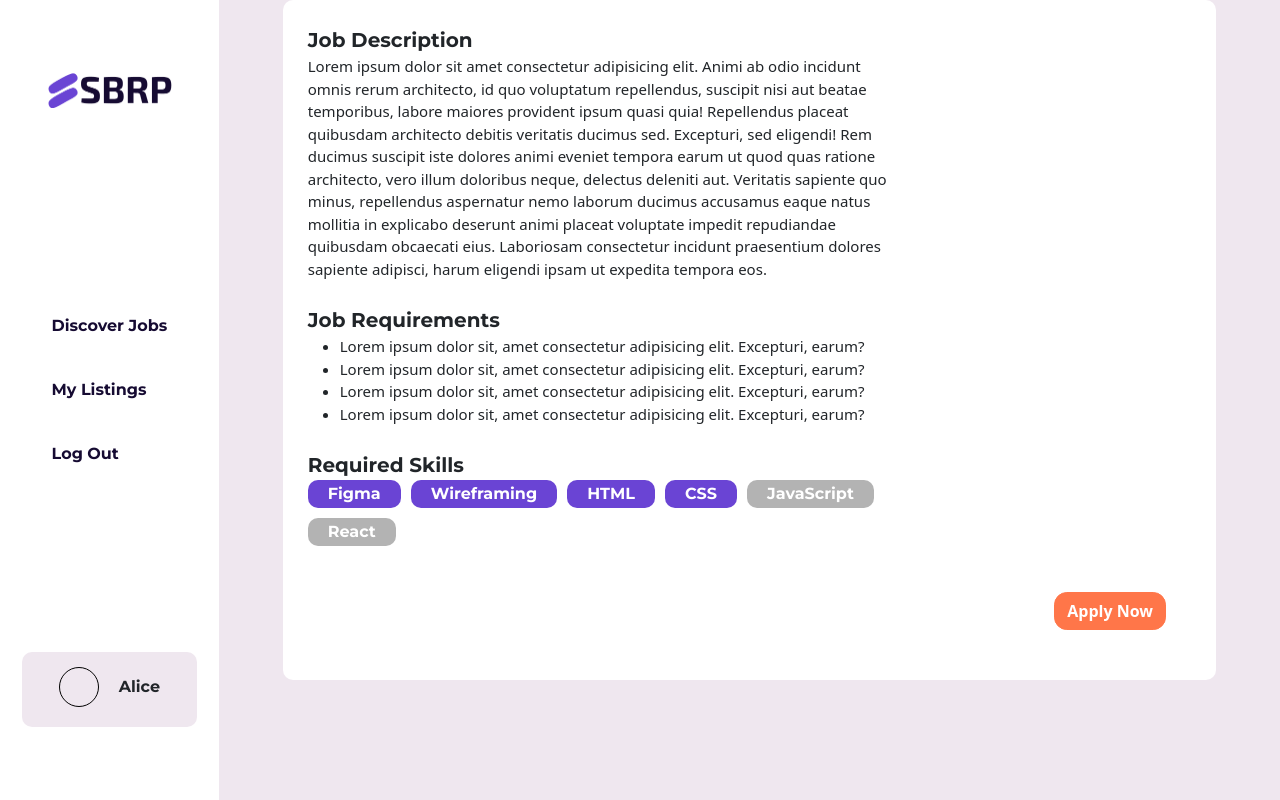
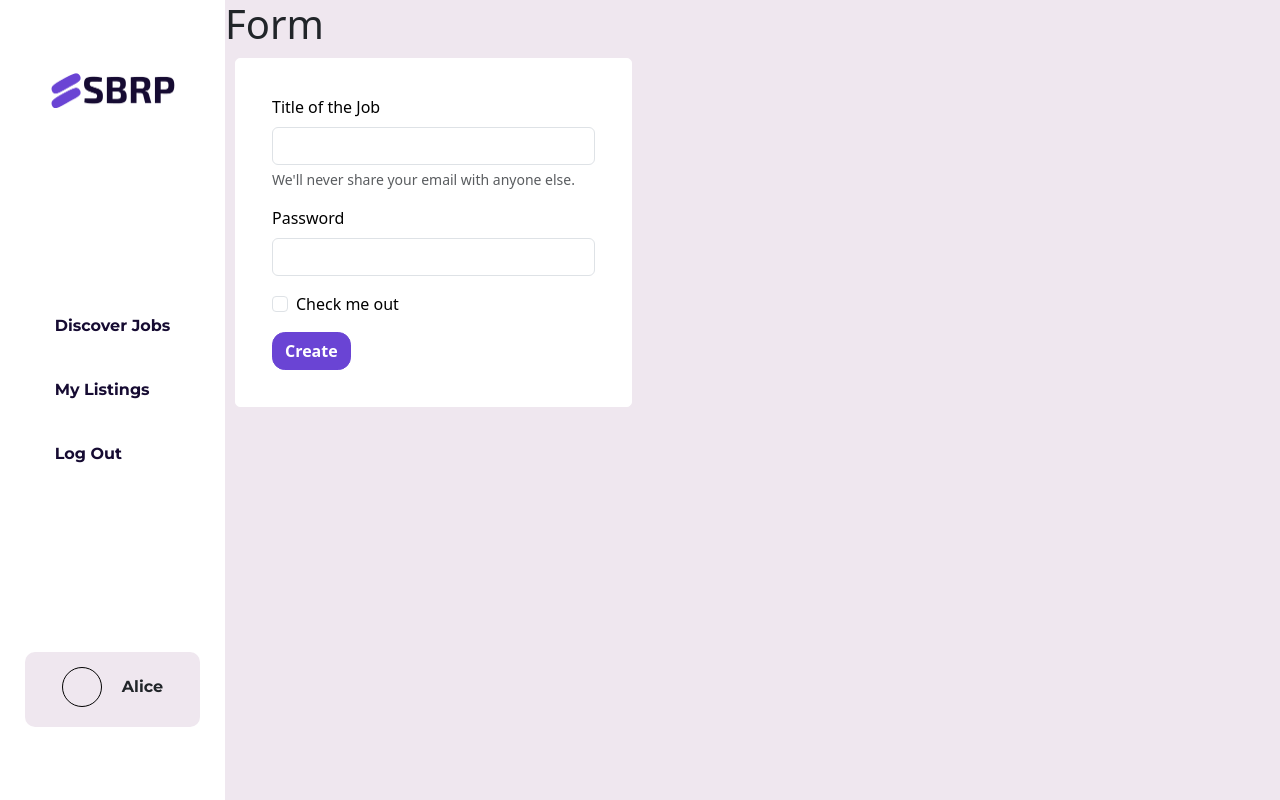
Before and after one commit to tan-sd/skill-based-role-portal, a Vue app: page /editView in a window 1280 px wide. Built offline with nearby package versions, Linux system fonts and the light colour scheme.

Commit message:
Testing Job Listing Function

```diff
--- a/package.json
+++ b/package.json
@@ -24,6 +24,7 @@
     "vue-router": "^4.2.4"
   },
   "devDependencies": {
+    "@iconify/vue": "^4.1.1",
     "@rushstack/eslint-patch": "^1.3.3",
     "@vitejs/plugin-vue": "^4.3.4",
     "@vitejs/plugin-vue-jsx": "^3.0.2",
@@ -35,7 +36,9 @@
     "eslint-plugin-vue": "^9.17.0",
     "jsdom": "^22.1.0",
     "prettier": "^3.0.3",
+    "sass": "^1.68.0",
     "start-server-and-test": "^2.0.0",
+    "uid": "^2.0.2",
     "vite": "^4.4.9",
     "vitest": "^0.34.4"
   }
--- a/src/App.vue
+++ b/src/App.vue
@@ -11,7 +11,7 @@ import MyJobListings from './components/MyJobListings.vue';
 <template>
   <div class="app">
     <NavBar />
-    <ListingDetails />
+    <RouterView />
   </div>
 </template>
 
--- /dev/null
+++ b/src/components/EditTest.vue
@@ -0,0 +1,58 @@
+<!-- For testing the job listing edit function -->
+<script setup>
+  import {ref} from "vue"
+
+  const emit = defineEmits(["create-listing"])
+
+  const jobTitle = ref("")
+
+  const createListing = () => {
+    emit("create-listing", jobTitle.value)
+  }
+</script>
+
+<template>
+  <div>
+    <div class="card">
+      <div class="card-body">
+
+              <div class="mb-3">
+                <label for="exampleInputEmail1" class="form-label">Title of the Job</label>
+                <input v-model="jobTitle" type="email" class="form-control" id="exampleInputEmail1" aria-describedby="emailHelp">
+                <div id="emailHelp" class="form-text">We'll never share your email with anyone else.</div>
+              </div>
+
+              <div class="mb-3">
+                <label for="exampleInputPassword1" class="form-label">Password</label>
+                <input type="password" class="form-control" id="exampleInputPassword1">
+              </div>
+
+              <div class="mb-3 form-check">
+                <input type="checkbox" class="form-check-input" id="exampleCheck1">
+                <label class="form-check-label" for="exampleCheck1">Check me out</label>
+              </div>
+
+              <button @click="createListing" type="submit" class="btn btn-primary">Create</button>
+
+      </div>
+    </div>
+  </div>
+</template>
+
+<style lang="scss" scoped>
+   .card {
+     display: flex;
+     flex-direction: row;
+     align-items: center;
+     margin: 10px;
+     padding: 20px;
+     border: 1px solid #ccc;
+     background-color: #ffffff;
+     border-radius: 5px;
+     flex: 1;
+     width: 100%;
+     transition: background-color 0.3s, color 0.3s;
+     color: black;
+     border-color: #ffffff;
+   }
+</style>
--- a/src/router/index.js
+++ b/src/router/index.js
@@ -1,6 +1,7 @@
 import { createRouter, createWebHistory } from 'vue-router'
 import HomePage from '../views/HomePage.vue'
 import StyleGuide from '../views/StyleGuide.vue'
+import EditView from '../views/EditView.vue'
 
 const router = createRouter({
   history: createWebHistory(import.meta.env.BASE_URL),
@@ -22,6 +23,13 @@ const router = createRouter({
       path: '/style-guide',
       name: 'style-guide',
       component: StyleGuide
+    },
+
+    //Test if the data is received after HR submit the job listing form
+    {
+      path: '/editView',
+      name: 'editView',
+      component: EditView
     }
   ]
 })
--- /dev/null
+++ b/src/views/EditView.vue
@@ -0,0 +1,26 @@
+<!-- For testing the job listing edit function -->
+<script setup>
+import { ref } from "vue";
+import { uid } from "uid";
+import EditTest from "../components/EditTest.vue";
+const newPost = ref([]);
+
+const createPost = (jobTitle) => {
+  newPost.value.push({
+    id: uid(),
+    jobTitle,
+    isCompleted: null,
+    isEditing: null,
+  })
+}
+</script>
+
+<template>
+  <main>
+    <h1>Form</h1>
+    <EditTest @create-listing="createPost"/>
+  </main>
+</template>
+
+<style scoped>
+</style>
```
Also changed, not shown: 1 other file (tests, documents, lock files or other folders).
